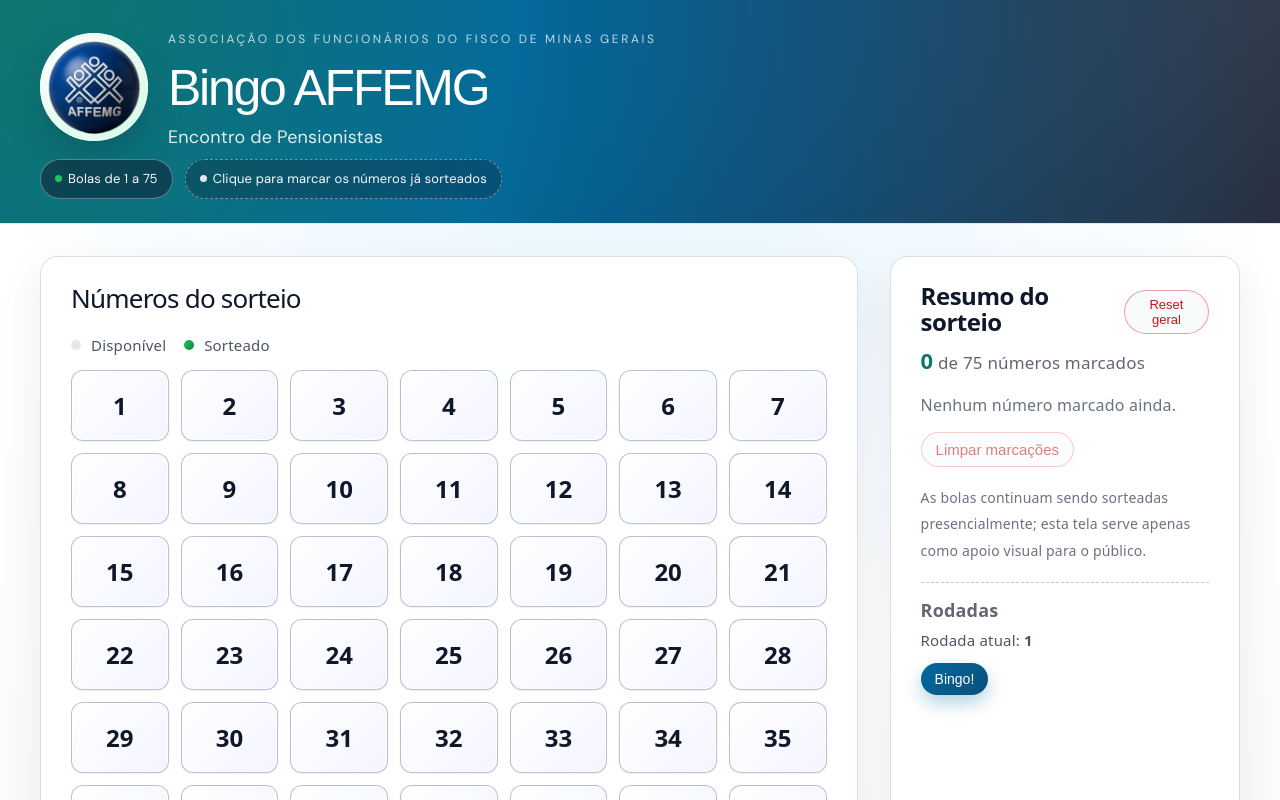
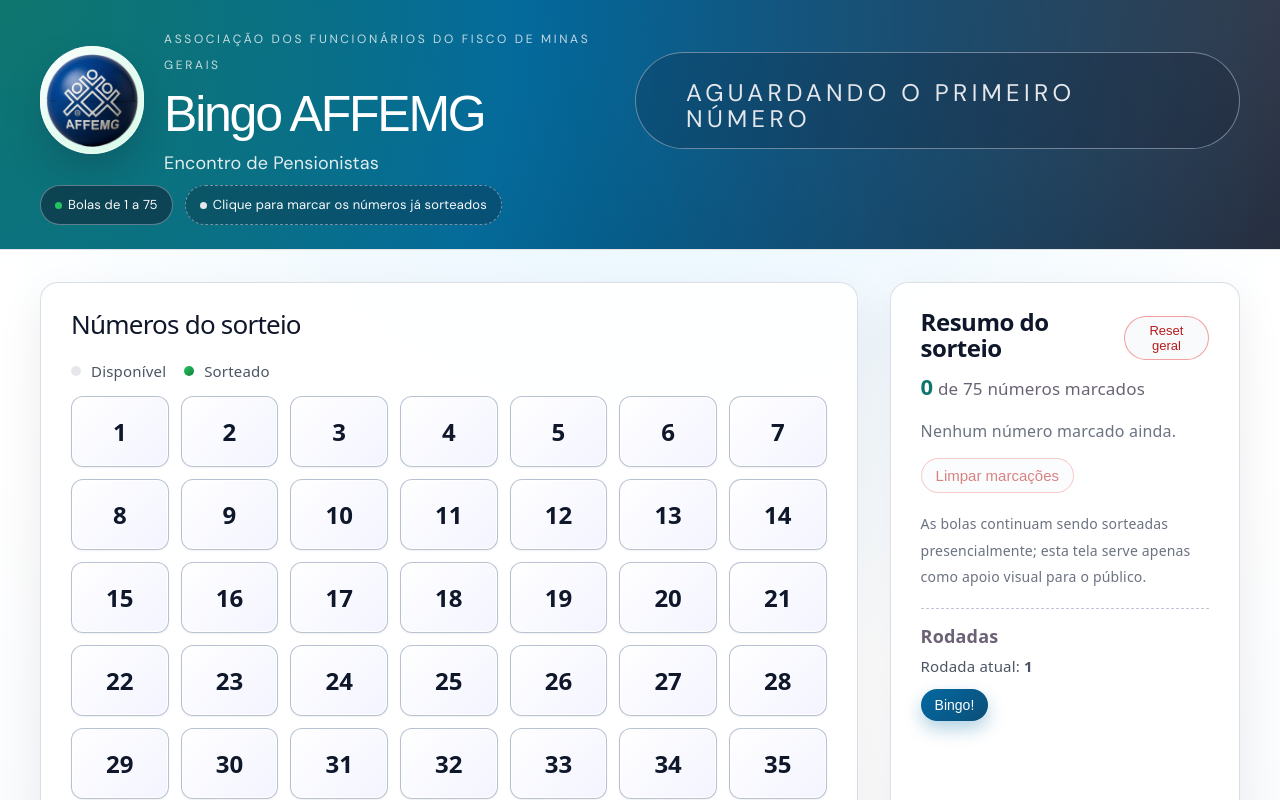
Before and after one commit to leosimin/bingoaffemg, a React (Vite) app in the folder bingo/: page / in a window 1280 px wide. Shown: the top 800 px of the page. Built offline with nearby package versions, Linux system fonts and the light colour scheme.

Commit message:
numero srota

```diff
--- a/bingo/src/App.css
+++ b/bingo/src/App.css
@@ -97,7 +97,7 @@
   display: flex;
   flex-direction: column;
   align-items: flex-end;
-  gap: 8px;
+  gap: 10px;
 }
 
 .ba-chip {
@@ -114,6 +114,46 @@
   border-color: rgba(251, 191, 36, 0.9);
   color: #1f2933;
   font-weight: 600;
+}
+
+.ba-current-number {
+  min-width: 190px;
+  padding: 15px 50px;
+  border-radius: 999px;
+  background: radial-gradient(circle at top left, #ecfdf5, #dcfce7);
+  border: 1px solid rgba(34, 197, 94, 0.7);
+  box-shadow:
+    0 10px 24px rgba(22, 101, 52, 0.35),
+    0 0 0 1px rgba(255, 255, 255, 0.95) inset;
+  display: flex;
+  flex-direction: column;
+  align-items: flex-end;
+}
+
+.ba-current-label {
+  font-size: 24px;
+  margin-top: 12px;
+  text-transform: uppercase;
+  letter-spacing: 0.18em;
+  color: #047857;
+}
+
+.ba-current-value {
+  margin-top: 20px;
+  font-size: 60px;
+  font-weight: 700;
+  line-height: 1;
+  color: #095241;
+}
+
+.ba-current-number--empty {
+  background: rgba(15, 23, 42, 0.2);
+  border-color: rgba(148, 163, 184, 0.7);
+  box-shadow: none;
+}
+
+.ba-current-number--empty .ba-current-label {
+  color: #e5e7eb;
 }
 
 .ba-header-bottom {
--- a/bingo/src/App.jsx
+++ b/bingo/src/App.jsx
@@ -81,6 +81,12 @@
         ? initialState.nomeVencedor
         : '',
   )
+  const [ultimoNumero, setUltimoNumero] = useState(
+    () =>
+      initialState && typeof initialState.ultimoNumero === 'number'
+        ? initialState.ultimoNumero
+        : null,
+  )
   const [vencedores, setVencedores] = useState(
     () =>
       initialState && Array.isArray(initialState.vencedores)
@@ -99,6 +105,7 @@
       const data = {
         marcados: Array.from(marcados),
         ultimaFrase,
+        ultimoNumero,
         rodadaAtual,
         rodadaParaRegistrar,
         nomeVencedor,
@@ -108,7 +115,7 @@
     } catch (error) {
       console.error('Erro ao salvar estado do bingo:', error)
     }
-  }, [marcados, ultimaFrase, rodadaAtual, rodadaParaRegistrar, nomeVencedor, vencedores])
+  }, [marcados, ultimaFrase, ultimoNumero, rodadaAtual, rodadaParaRegistrar, nomeVencedor, vencedores])
 
   const alternarNumero = (numero) => {
     setMarcados((anteriores) => {
@@ -119,6 +126,7 @@
         proximo.delete(numero)
       } else {
         proximo.add(numero)
+        setUltimoNumero(numero)
         const frase = MENSAGENS_ESPECIAIS[numero]
         if (frase) {
           setUltimaFrase(`${numero}: ${frase}`)
@@ -132,6 +140,7 @@
   const limparMarcacoes = () => {
     setMarcados(new Set())
     setUltimaFrase('')
+    setUltimoNumero(null)
   }
 
   const registrarVencedor = () => {
@@ -190,6 +199,7 @@
   const resetGeral = () => {
     setMarcados(new Set())
     setUltimaFrase('')
+    setUltimoNumero(null)
     setRodadaAtual(1)
     setRodadaParaRegistrar(null)
     setNomeVencedor('')
@@ -247,6 +257,19 @@
                 Encontro de Pensionistas
               </p>
             </div>
+          </div>
+
+          <div className="ba-header-meta">
+            {ultimoNumero === null ? (
+              <div className="ba-current-number ba-current-number--empty">
+                <span className="ba-current-label">Aguardando o primeiro número</span>
+              </div>
+            ) : (
+              <div className="ba-current-number">
+                <span className="ba-current-label">Número sorteado</span>
+                <span className="ba-current-value">{ultimoNumero}</span>
+              </div>
+            )}
           </div>
         </div>
 
```
